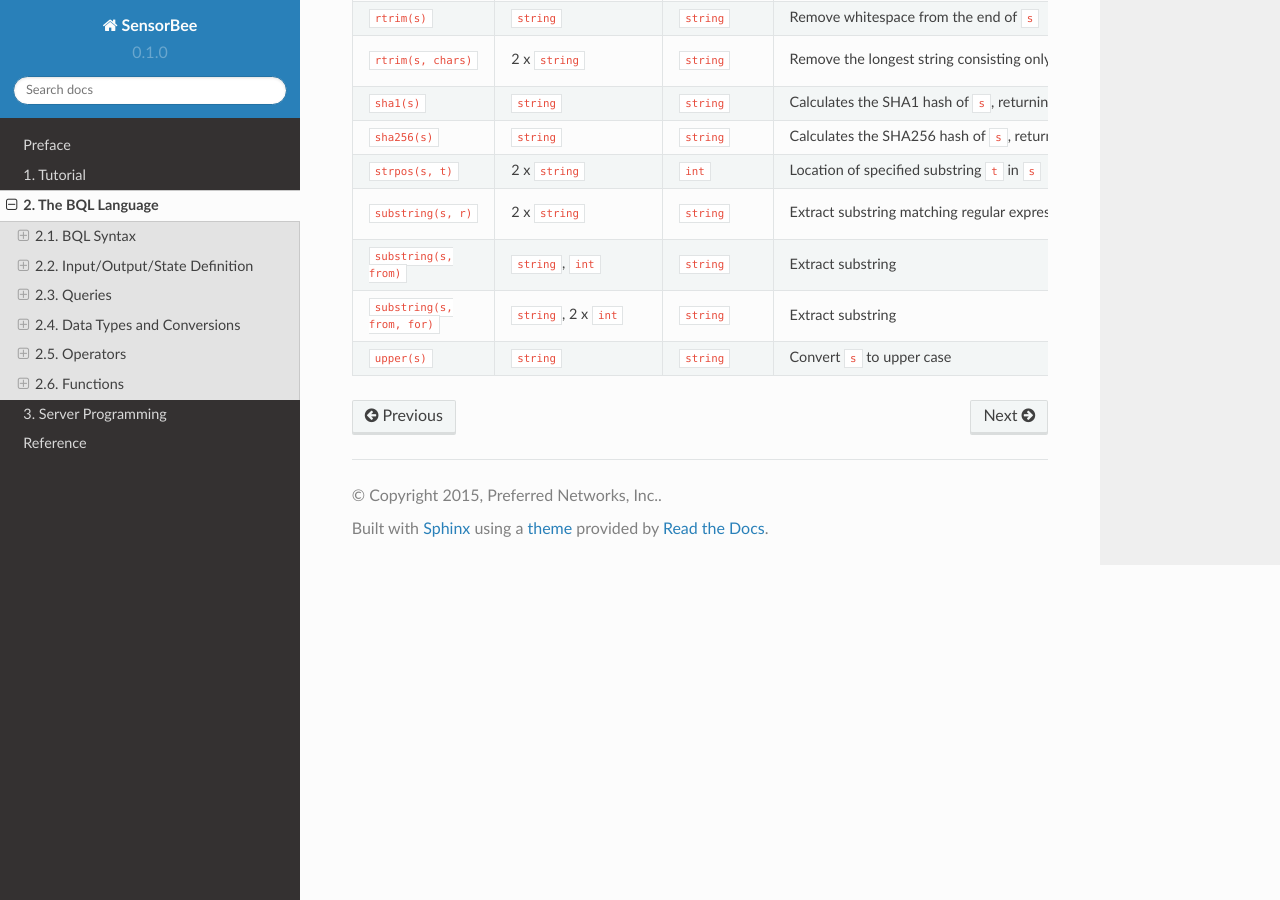
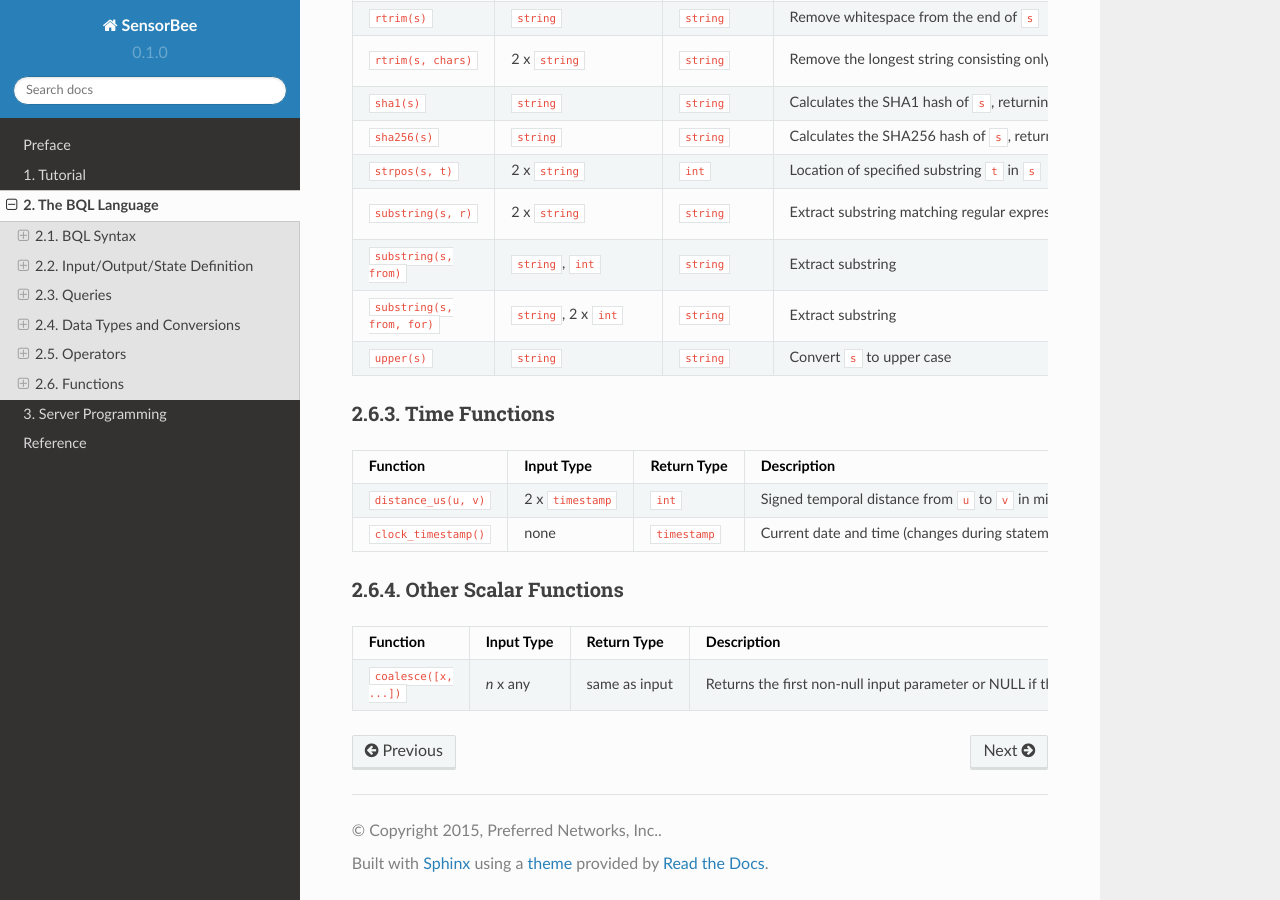
Before and after one commit to sensorbee/docs, a Sphinx documentation site: the page built from source/bql.rst, in a window 1280 px wide and 900 px high, scrolled down 46530 px. Built offline with Sphinx 7.4.7 and the Read the Docs theme 2.0.0, drawn with Linux system fonts in a browser that asks for light colours.

Commit message:
added time and other functions

```diff
--- a/source/bql/functions.rst
+++ b/source/bql/functions.rst
@@ -187,3 +187,26 @@ The table below shows some common functions for strings that can be used in BQL.
 +-------------------------------+-----------------------------+-------------+--------------------------------------------------------------------------+---------------------------------------+------------------------------------------------------------------------+
 | ``upper(s)``                  | ``string``                  | ``string``  | Convert ``s`` to upper case                                              | ``upper('ÜBer')``                     | ``'ÜBER'``                                                             |
 +-------------------------------+-----------------------------+-------------+--------------------------------------------------------------------------+---------------------------------------+------------------------------------------------------------------------+
+
+
+Time Functions
+==============
+
++-----------------------+-------------------+---------------+--------------------------------------------------------------+
+| Function              | Input Type        | Return Type   | Description                                                  |
++=======================+===================+===============+==============================================================+
+| ``distance_us(u, v)`` | 2 x ``timestamp`` | ``int``       | Signed temporal distance from ``u`` to ``v`` in microseconds |
++-----------------------+-------------------+---------------+--------------------------------------------------------------+
+| ``clock_timestamp()`` | none              | ``timestamp`` | Current date and time (changes during statement execution)   |
++-----------------------+-------------------+---------------+--------------------------------------------------------------+
+
+
+Other Scalar Functions
+======================
+
++------------------------+------------+---------------+--------------------------------------------+-------------------------------+--------+
+| Function               | Input Type | Return Type   | Description                                | Example                       | Result |
++========================+============+===============+============================================+===============================+========+
+| ``coalesce([x, ...])`` | *n* x any  | same as input | Returns the first non-null input parameter | ``coalesce(NULL, 17, 'foo')`` | ``17`` |
+|                        |            |               | or NULL if there is no such parameter      |                               |        |
++------------------------+------------+---------------+--------------------------------------------+-------------------------------+--------+
```
